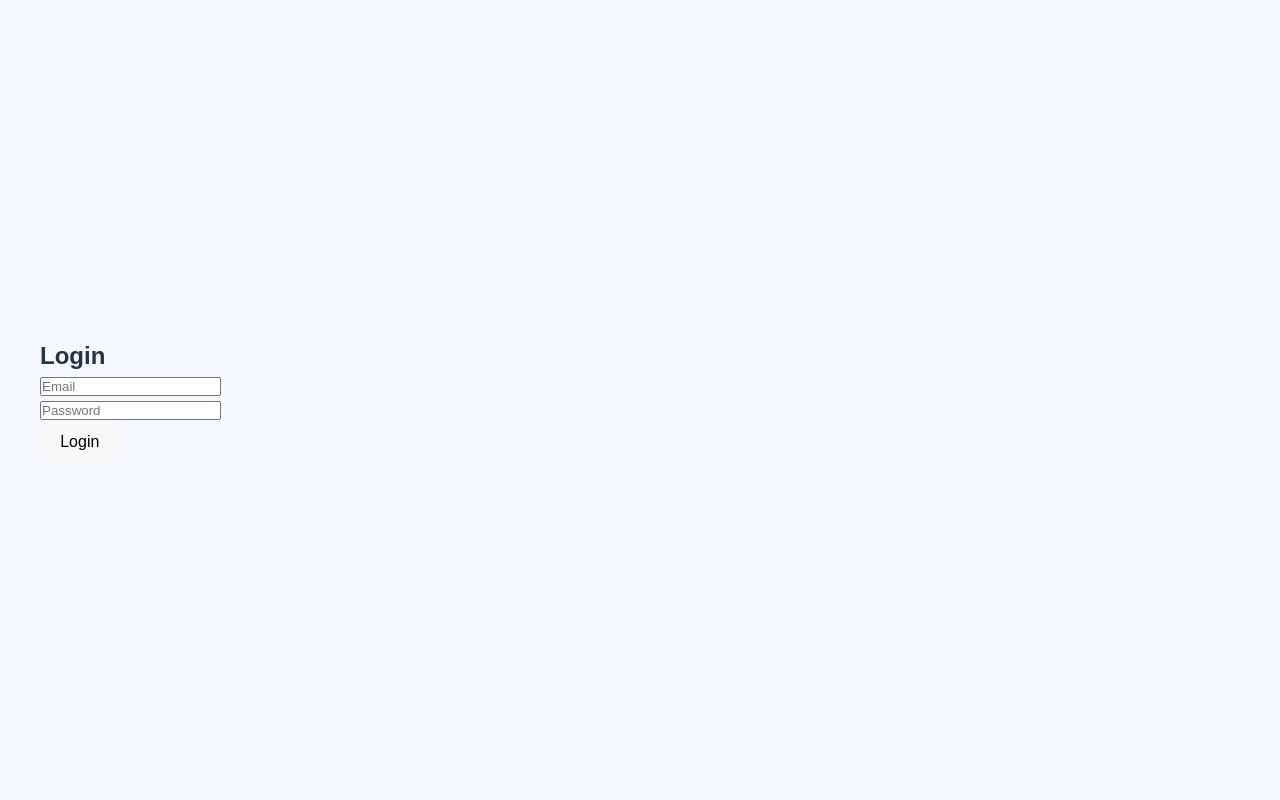
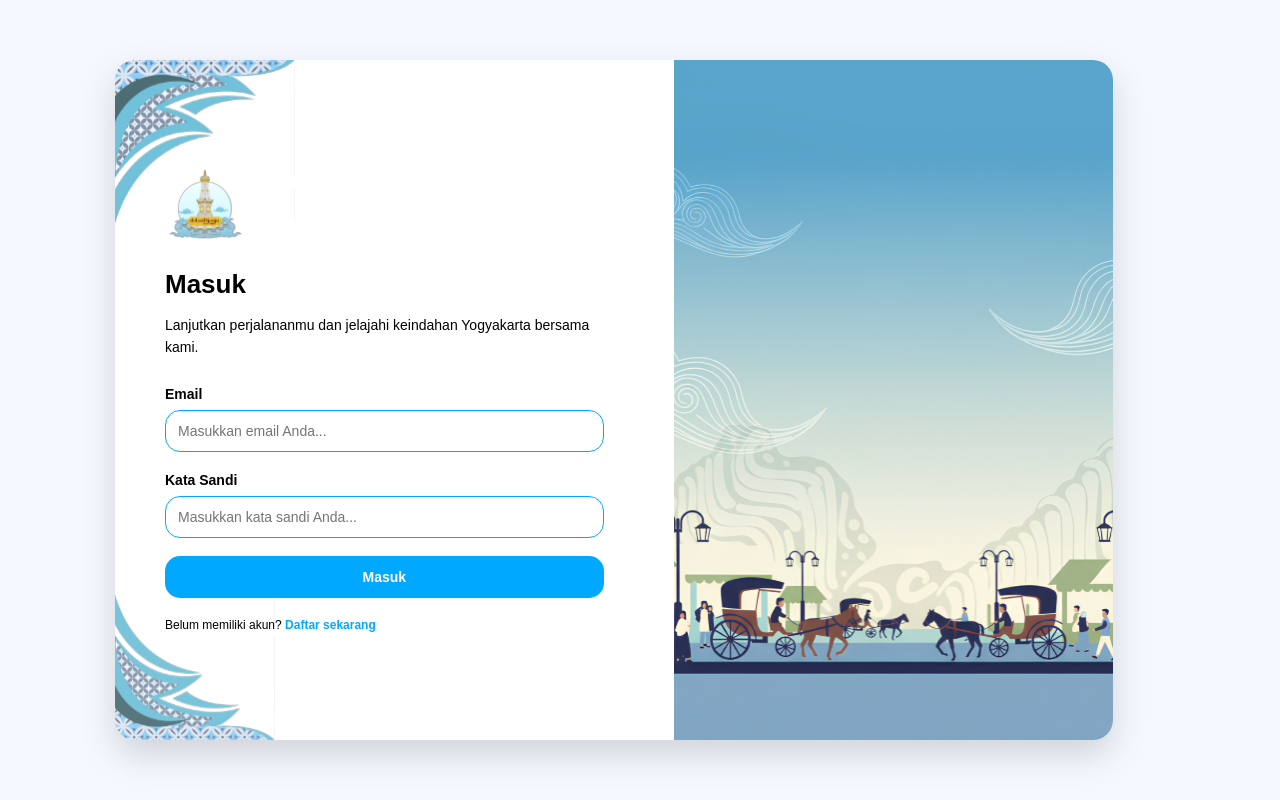
Before and after one commit to Poeww/dolanDjogja_7A, a React (Vite) app in the folder dolanDjogja_fe/: page /login in a window 1280 px wide. Built offline with nearby package versions, Linux system fonts and the light colour scheme.

Commit message:
update: css login

```diff
--- /dev/null
+++ b/dolanDjogja_fe/src/home/auth.css
@@ -0,0 +1,169 @@
+/* ===========================
+    GLOBAL
+=========================== */
+* {
+  margin: 0;
+  padding: 0;
+  box-sizing: border-box;
+  font-family: "DM Sans", sans-serif;
+}
+
+body {
+  background: #fffdf6;
+  width: 100%;
+  min-height: 100vh;
+  display: flex;
+  justify-content: center;
+  align-items: center;
+}
+
+/* ===========================
+    CARD CONTAINER
+=========================== */
+.card-container {
+  width: 1050px;
+  max-width: 95%;
+  height: 680px;
+  background: #ffffff;
+  border-radius: 20px;
+  box-shadow: 0 15px 35px rgba(0,0,0,0.15);
+  display: flex;
+  overflow: hidden;
+  position: relative;
+}
+
+/* ===========================
+    DECORATIVES
+=========================== */
+.decor-top {
+  position: absolute;
+  left: 0;
+  top: 0;
+  width: 180px;
+  opacity: 0.75;
+  pointer-events: none;
+}
+
+.decor-bottom {
+  position: absolute;
+  left: 0;
+  bottom: 0;
+  width: 160px;
+  opacity: 0.7;
+  pointer-events: none;
+}
+
+/* ===========================
+    LEFT FORM SECTION
+=========================== */
+.form-section {
+  flex: 1;
+  padding: 50px;
+  padding-right: 70px;
+  display: flex;
+  flex-direction: column;
+  justify-content: center;
+  position: relative;
+}
+
+.logo {
+  width: 80px;
+  margin-bottom: 15px;
+}
+
+.title {
+  font-size: 26px;
+  font-weight: 700;
+  margin-bottom: 10px;
+  color: #000;
+}
+
+.subtitle {
+  font-size: 14px;
+  color: #000;
+  line-height: 1.6;
+  margin-bottom: 25px;
+}
+
+.error-text {
+  font-size: 13px;
+  color: red;
+  margin-bottom: 10px;
+}
+
+.label {
+  font-weight: 600;
+  font-size: 14px;
+  color: #000;
+  margin-bottom: 5px;
+  display: block;
+}
+
+.input {
+  width: 100%;
+  height: 42px;
+  padding: 0 12px;
+  border-radius: 15px;
+  border: 1px solid #00a9ff;
+  margin-bottom: 18px;
+  color: #555;
+  font-size: 14px;
+  outline: none;
+}
+
+.input:focus {
+  border-color: #0084c9;
+}
+
+.btn {
+  width: 100%;
+  height: 42px;
+  background: #00a9ff;
+  color: #fff;
+  border-radius: 15px;
+  font-weight: 600;
+  font-size: 14px;
+  cursor: pointer;
+  border: none;
+  transition: 0.2s;
+}
+
+.btn:hover {
+  background: #0090da;
+}
+
+.register-text {
+  margin-top: 18px;
+  font-size: 12px;
+  color: #000;
+}
+
+.register-link {
+  color: #00a9ff;
+  font-weight: 600;
+  text-decoration: none;
+}
+
+.register-link:hover {
+  text-decoration: underline;
+}
+
+/* ===========================
+    RIGHT IMAGE SECTION
+=========================== */
+.image-section {
+  flex: 1;
+  display: none;
+}
+
+.image-section img {
+  width: 100%;
+  height: 100%;
+  object-fit: cover;
+}
+
+@media (min-width: 768px) {
+  .image-section {
+    display: block;
+  }
+}
--- a/dolanDjogja_fe/src/home/login.jsx
+++ b/dolanDjogja_fe/src/home/login.jsx
@@ -1,8 +1,15 @@
 import { useState } from "react";
 import { login } from "../services/authService";
-import { useNavigate } from "react-router-dom";
+import { useNavigate, Link } from "react-router-dom";
+import "./auth.css";
+
+import TuguIcon from "../assets/img/logo-dolandjogja.svg";
+import BgIllustration from "../assets/img/bg-login.svg";
+import FrameAtas from "../assets/img/frame-atas-login.svg";
+import FrameBawah from "../assets/img/frame-bawah-login.svg";
 
 export default function Login() {
+
     const navigate = useNavigate();
 
     const [form, setForm] = useState({
@@ -25,7 +32,6 @@ export default function Login() {
 
         try {
             const res = await login(form);
-
             const user = res.user;
 
             localStorage.setItem("user", JSON.stringify(user));
@@ -38,37 +44,64 @@ export default function Login() {
             }
 
         } catch (err) {
-            setError("Email atau password salah.");
+            setError("Email atau kata sandi yang Anda masukkan tidak valid!");
         }
     };
 
     return (
-        <div style={{ padding: "40px" }}>
-            <h2>Login</h2>
+        <div className="card-container">
 
-            {error && <p style={{ color: "red" }}>{error}</p>}
+            <img src={FrameAtas} alt="Hiasan Atas" className="decor-top" />
+            <img src={FrameBawah} alt="Hiasan Bawah" className="decor-bottom" />
 
-            <form onSubmit={handleSubmit}>
+            <div className="form-section">
+
+                <img src={TuguIcon} alt="Logo Dolan Djogja" className="logo" />
+
+                <h2 className="title">Masuk</h2>
+                <p className="subtitle">
+                    Lanjutkan perjalananmu dan jelajahi keindahan Yogyakarta bersama kami.
+                </p>
+
+                {error && <p className="error-text">{error}</p>}
+
+                <form onSubmit={handleSubmit} className="login-form">
+
+                    <label className="label">Email</label>
                     <input
                         type="email"
                         name="email"
-                    placeholder="Email"
+                        placeholder="Masukkan email Anda..."
                         value={form.email}
                         onChange={handleChange}
+                        className="input"
                     />
-                <br />
 
+                    <label className="label">Kata Sandi</label>
                     <input
                         type="password"
                         name="password"
-                    placeholder="Password"
+                        placeholder="Masukkan kata sandi Anda..."
                         value={form.password}
                         onChange={handleChange}
+                        className="input"
                     />
-                <br />
 
-                <button type="submit">Login</button>
+                    <button type="submit" className="btn">
+                        Masuk
+                    </button>
                 </form>
+
+                <p className="register-text">
+                    Belum memiliki akun?
+                    <Link to="/register" className="register-link"> Daftar sekarang</Link>
+                </p>
+            </div>
+
+            <div className="image-section">
+                <img src={BgIllustration} alt="Ilustrasi Yogyakarta" />
+            </div>
+
         </div>
     );
 }
```
Lines whose indentation alone changed are shown as unchanged.
